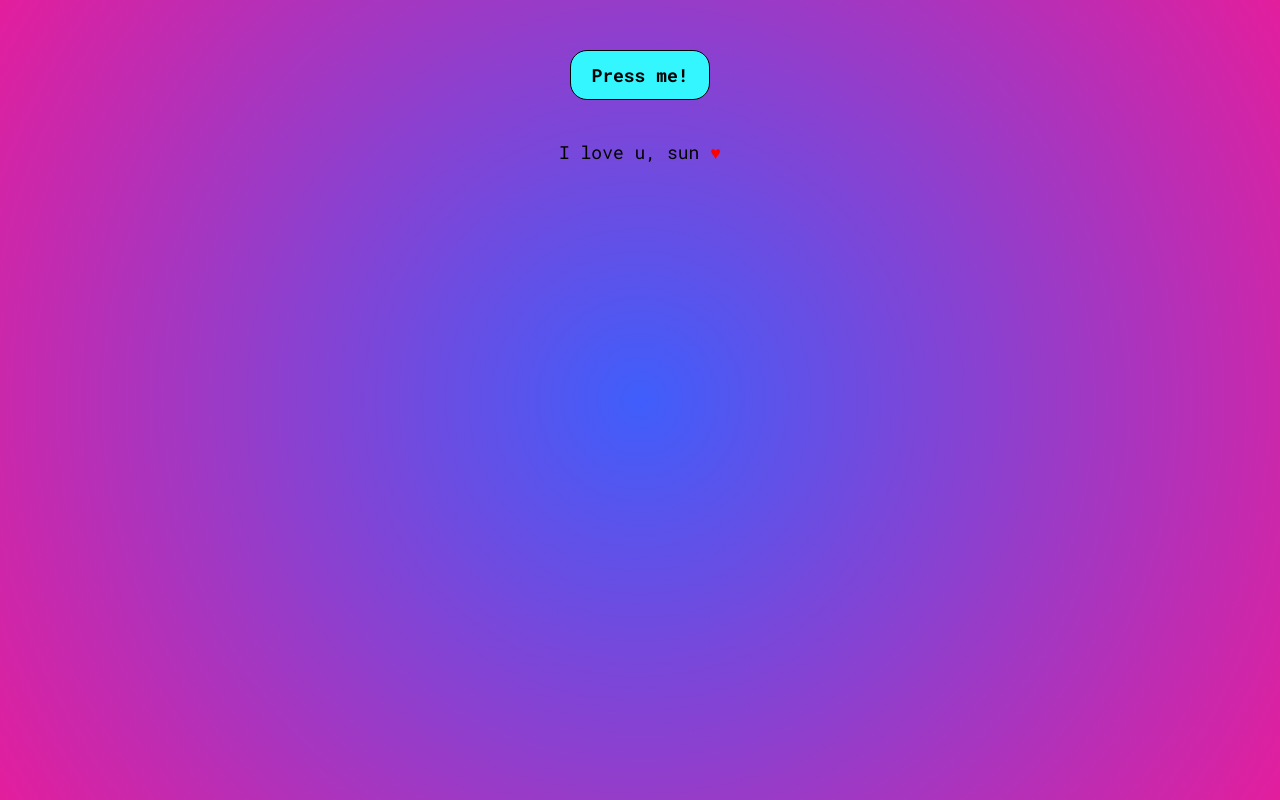
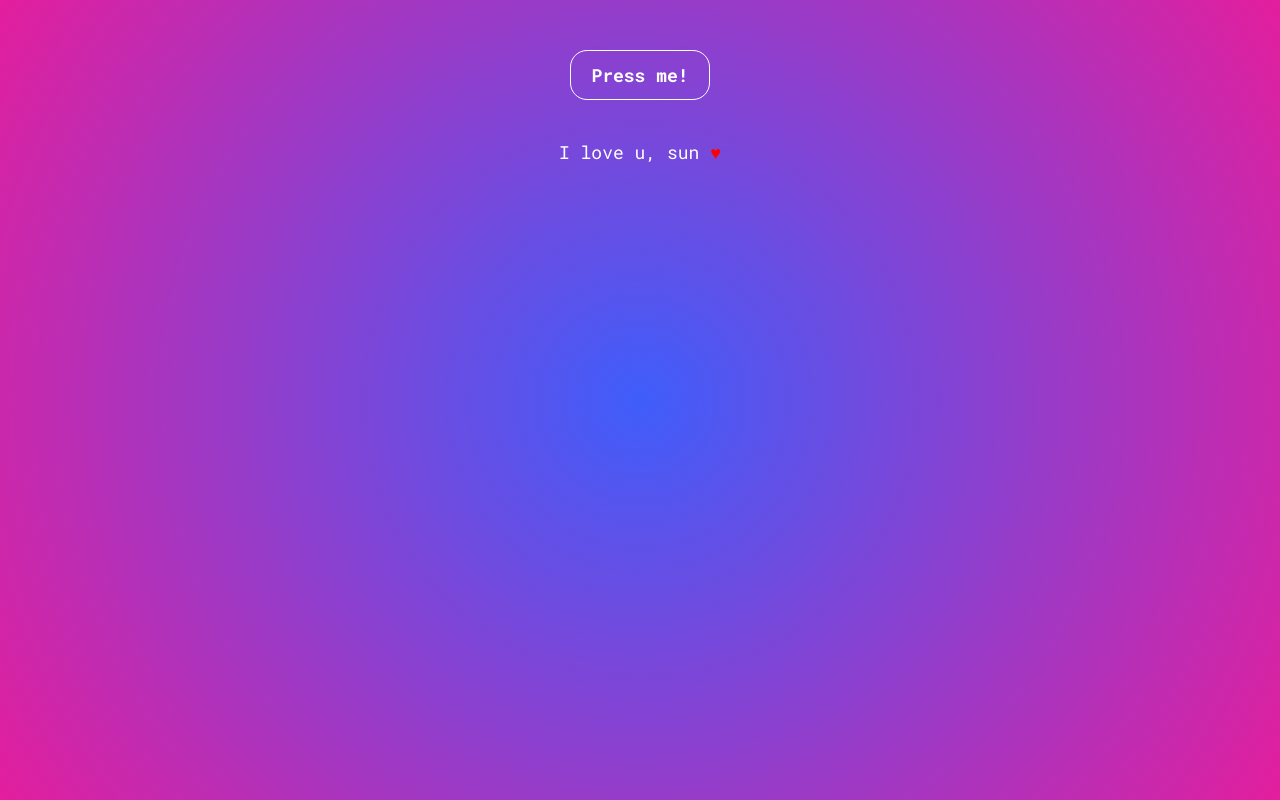
Before and after one commit to kiz0r/love-app, a plain HTML site: page index.html in a window 1280 px wide. Both pictures are taken after a click on the button "Press me!". Drawn offline with Linux system fonts and the light colour scheme.

Commit message:
new colors

```diff
--- a/css/main.css
+++ b/css/main.css
@@ -49,8 +49,9 @@
   padding-top: 50px;
 }
 .actionBtn {
-  background-color: #33f6ff;
-  border: solid black 1px;
+  background: rgba(72, 185, 245, 0);
+  border: solid #fff 1px;
+  color: #fff;
   font-weight: 700;
   font-size: 18px;
   padding: 12px 20px;
@@ -59,7 +60,7 @@
 
 .newPar {
   font-family: 'Roboto Mono', monospace;
-  color: #000;
+  color: #fff;
   font-size: 18px;
   line-height: 24px;
 }
```
